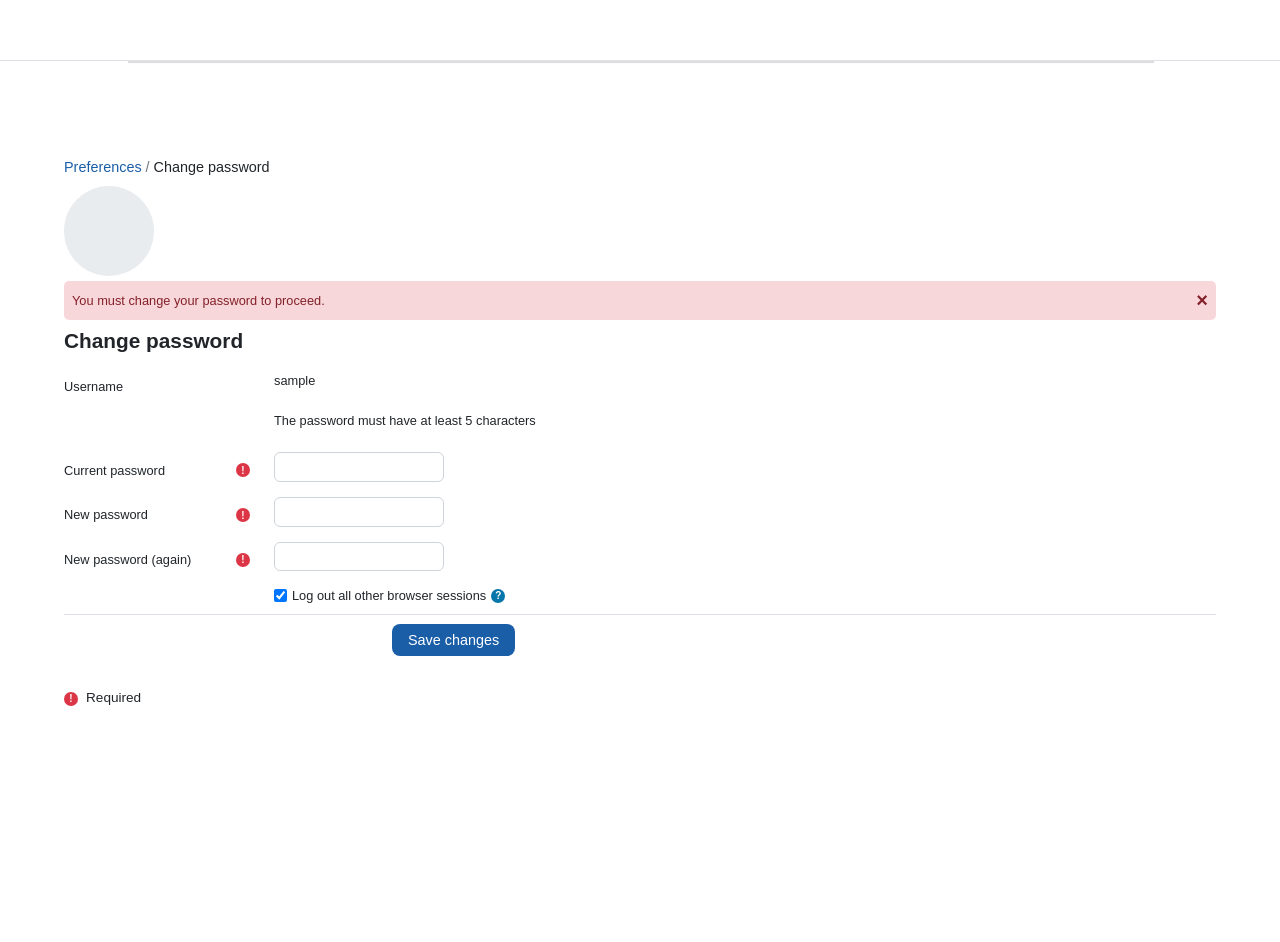
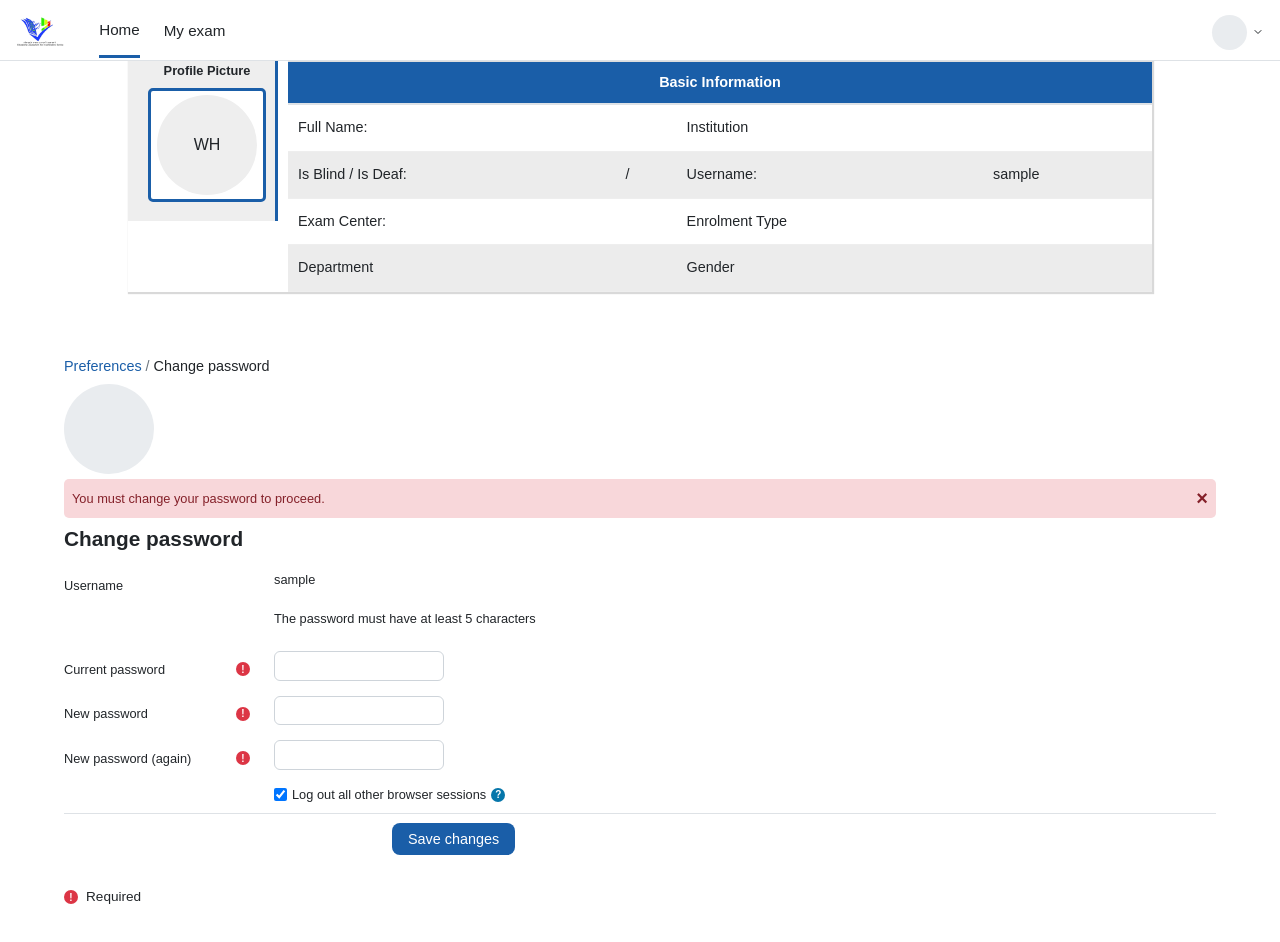
Before and after one commit to wubehaym-lang/moe-exam-practice-platform, a plain HTML site: page change-password.html in a window 1280 px wide. Before the commit the page ends 800 px from the top, so only its background shows below. Drawn offline with Linux system fonts and the light colour scheme; sample sign-in values are in the browser's storage.

Commit message:
Add script to load info panel and head

```diff
--- a/change-password.html
+++ b/change-password.html
@@ -118,6 +118,9 @@
     <script src="js/firebase-config.js"></script>
 <script src="js/info.js"></script>
 <script src="js/changepass.js"></script>
-
+<script>
+  loadInfoPanel();
+  loadHead();
+</script>
 </body>
 </html>
```
